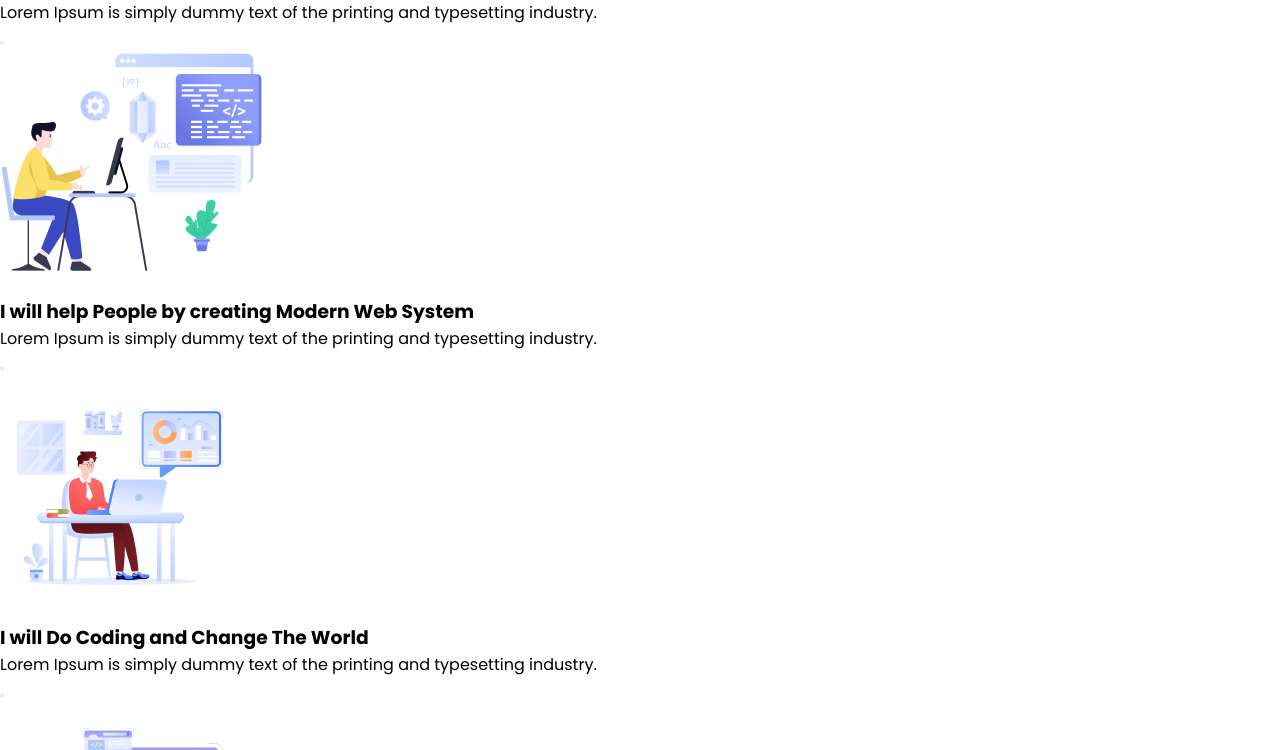
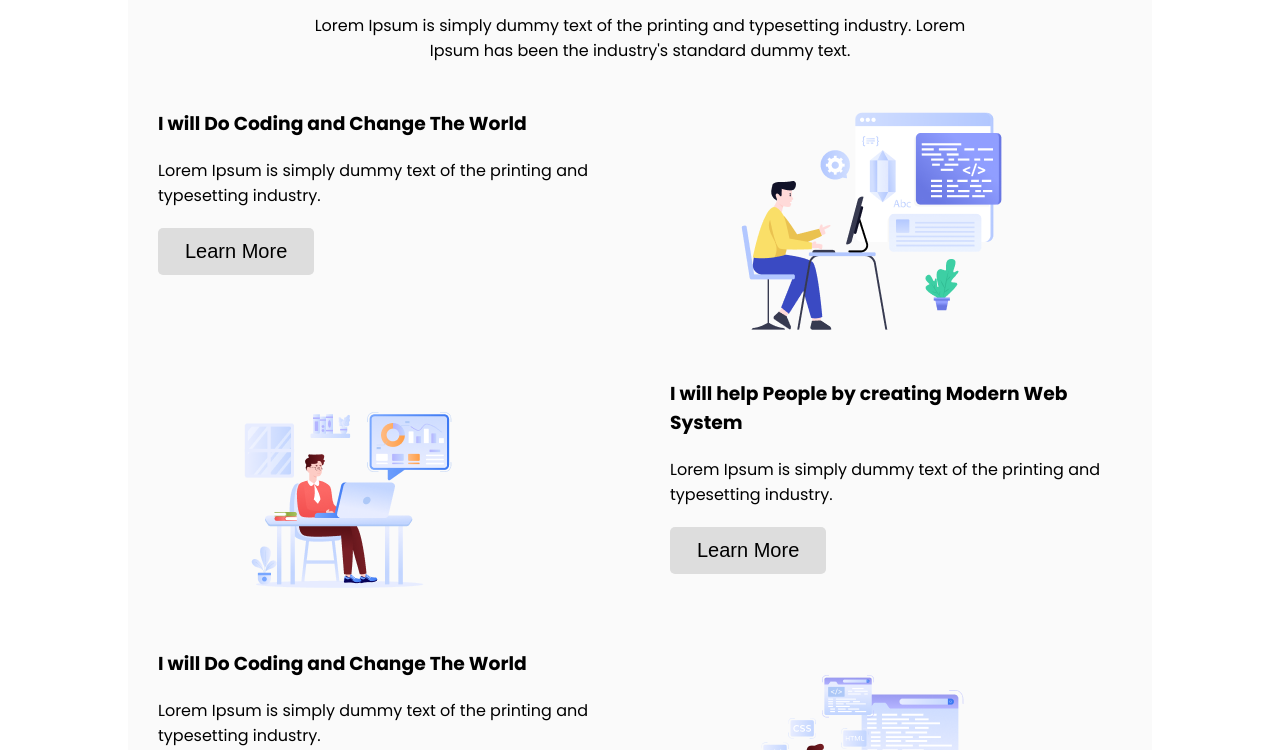
Before and after one commit to Md-parvej-hossain/Assignment-one, a plain HTML site: page index.html in a window 1280 px wide. Shown: the part 762-1512 px from the top of the page. Drawn offline with Linux system fonts and the light colour scheme.

Commit message:
Why Web Development section complit

```diff
--- a/index.html
+++ b/index.html
@@ -38,35 +38,45 @@
   </header>
   <main class="main-section">
     <div class="main-content">
-      <h1>Why Web Development??</h1>
-      <p>Lorem Ipsum is simply dummy text of the printing and typesetting industry. Lorem Ipsum has been the industry's
+      <h2>Why Web Development??</h2>
+      <p>Lorem Ipsum is simply dummy text of the printing and typesetting industry. Lorem Ipsum has been the industry's
         standard
         dummy text.</p>
     </div>
-    <div class="nain-content">
+    <div class="parent-section">
       <div class="content">
-        <h3>I will Do Coding and Change The World</h3>
-        <p>Lorem Ipsum is simply dummy text of the printing and typesetting industry.</p>
-        <button class="common-button"></button>
+        <div class="scild-content">
+          <h3>I will Do Coding and Change The World</h3>
+          <p>Lorem Ipsum is simply dummy text of the printing and typesetting industry.</p>
+          <button class="common-button">Learn More</button>
+        </div>
+
       </div>
       <div class="content">
-        <img src="assets/Layer_1.png" alt="">
+        <img class="content-img" src="assets/Layer_1.png" alt="">
       </div>
       <div class="content">
-        <h3>I will help People by creating Modern Web System</h3>
-        <p>Lorem Ipsum is simply dummy text of the printing and typesetting industry.</p>
-        <button class="common-button"></button>
+        <img class="content-img" src="assets/Group 3.png" alt="">
       </div>
       <div class="content">
-        <img src="assets/Group 3.png" alt="">
+        <div class="scild-content">
+          <h3>I will help People by creating Modern Web System</h3>
+          <p>Lorem Ipsum is simply dummy text of the printing and typesetting industry.</p>
+          <button class="common-button">Learn More</button>
+        </div>
+
+      </div>
+
+      <div class="content">
+        <div class="scild-content">
+          <h3>I will Do Coding and Change The World</h3>
+          <p>Lorem Ipsum is simply dummy text of the printing and typesetting industry.</p>
+          <button class="common-button">Learn More</button>
+        </div>
+
       </div>
       <div class="content">
-        <h3>I will Do Coding and Change The World</h3>
-        <p>Lorem Ipsum is simply dummy text of the printing and typesetting industry.</p>
-        <button class="common-button"></button>
-      </div>
-      <div class="content">
-        <img src="assets/Group 4.png" alt="">
+        <img class="content-img" src="assets/Group 4.png" alt="">
       </div>
     </div>
 
--- a/style.css
+++ b/style.css
@@ -78,3 +78,61 @@ body {
   border: none;
 }
 /* header section degin end================================== */
+
+/* main section degin start heare============================= */
+.main-section {
+  width: 80%;
+  margin: 40px auto;
+  background: rgba(13, 19, 33, 0.02);
+  border-radius: 16px;
+}
+.main-content {
+  width: 70%;
+  margin: 0 auto;
+  text-align: center;
+  padding: 20px;
+}
+.main-content h2 {
+  padding-bottom: 20px;
+}
+.main-content p {
+  padding-bottom: 16px;
+}
+.content {
+  width: 100%;
+  margin: 10px auto;
+  height: 250px;
+}
+.scild-content {
+  padding-top: 150px;
+  padding: 0px 30px;
+}
+.scild-content h3 {
+  padding-bottom: 20px;
+}
+.scild-content p {
+  padding-bottom: 20px;
+}
+.content h2 {
+  font-size: 24px;
+}
+.parent-section {
+  display: grid;
+  grid-template-columns: repeat(2, 1fr);
+}
+.common-button {
+  padding: 10px 25px;
+  font-size: 20px;
+  background-color: #ddd;
+  border-radius: 5px;
+  border: 2px solid transparent;
+}
+.common-button:hover {
+  background-color: white;
+  border: 2px solid #ddd;
+}
+.content-img {
+  padding-left: 100px;
+}
+
+/* main section degin end heare============================= */
```
